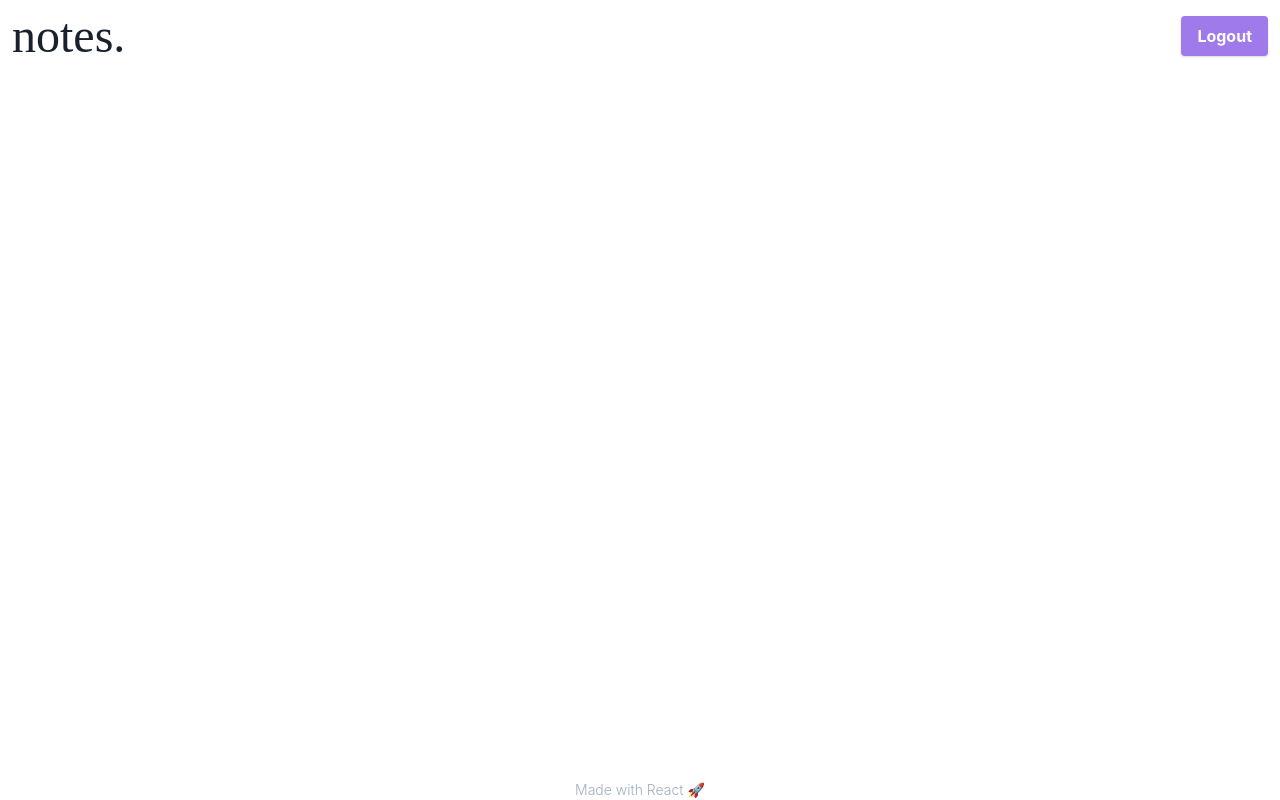
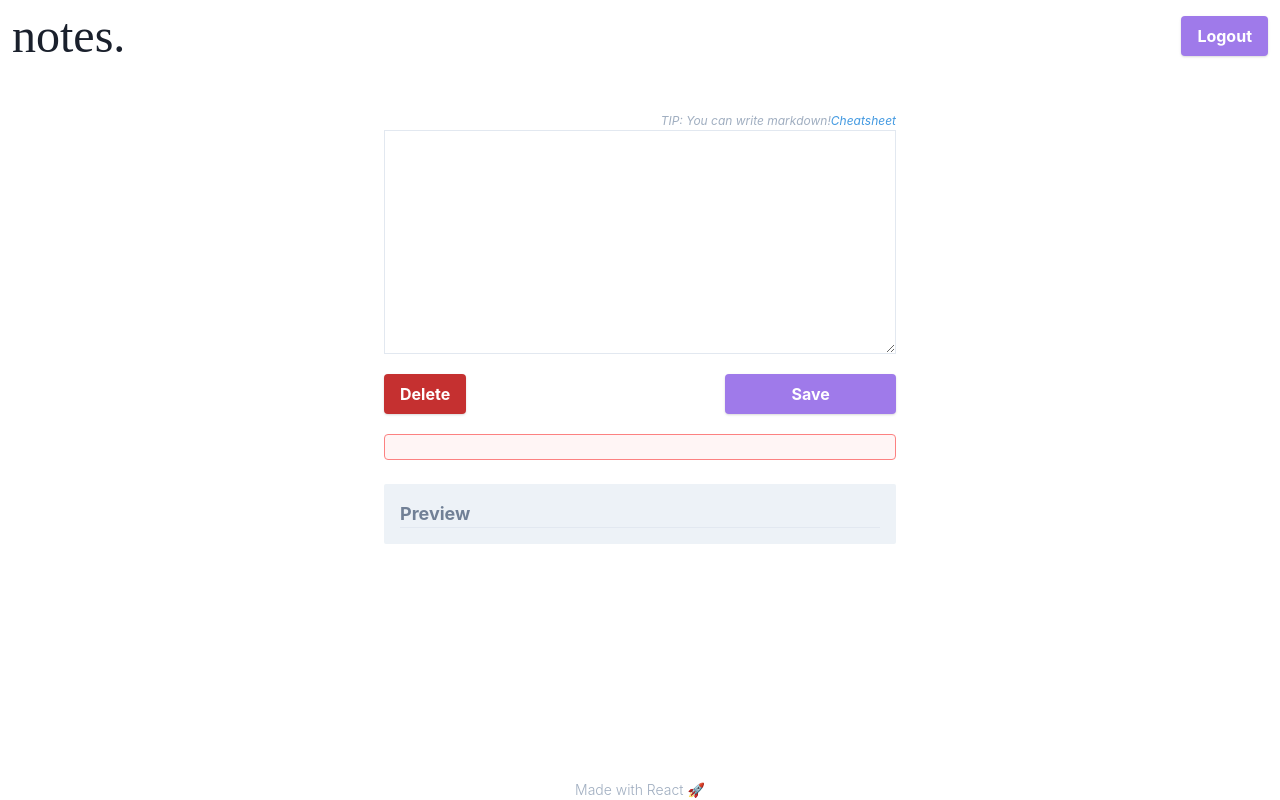
Before and after one commit to notes-app-variations/notes-react, a React (Create React App) app: page /note in a window 1280 px wide. Built offline with nearby package versions, Linux system fonts and the light colour scheme; a web font is replaced by a local one.

Commit message:
:lipstick: note layout

```diff
--- a/src/pages/note.tsx
+++ b/src/pages/note.tsx
@@ -1,9 +1,68 @@
 import React from "react"
+import { useState } from "react"
+import CategorySelector from "../components/CategorySelector"
 
 interface Props {}
 
 const Note = (props: Props) => {
-  return <div></div>
+  const [title, setTitle] = useState("")
+  const [body, setBody] = useState("")
+  const [category, setCategory] = useState("")
+  const [alert, setAlert] = useState("")
+
+  const saveNote = () => {}
+  const onEdit = () => {}
+  const updateBody = () => {}
+  const deleteNote = () => {}
+
+  return (
+    <div className="h-full  w-5/6 lg:w-2/5 m-auto">
+      <form onSubmit={saveNote} className="flex flex-col">
+        <div className="note-header flex items-end my-5">
+          <h2 onBlur={onEdit} className=" w-3/5 mr-4">
+            {title}
+          </h2>
+          <CategorySelector />
+        </div>
+        <p className="text-xs italic ml-auto text-gray-500">
+          TIP: You can write markdown!
+          <a
+            className=" text-blue-500"
+            href="https://github.com/adam-p/markdown-here/wiki/Markdown-Cheatsheet"
+          >
+            Cheatsheet
+          </a>
+        </p>
+        <textarea
+          onInput={updateBody}
+          className="border w-full h-56"
+        ></textarea>
+        <div className="flex my-5">
+          <button
+            className="btn-main bg-red-700 hover:bg-red-500"
+            onClick={deleteNote}
+          >
+            Delete
+          </button>
+          <button className="btn-main ml-auto w-1/3" type="submit">
+            Save
+          </button>
+        </div>
+        <div
+          className="bg-red-100 border border-red-400 text-red-700 px-4 py-3 rounded relative"
+          role="alert"
+        >
+          <span className="block sm:inline">{alert}</span>
+        </div>
+      </form>
+      <section className="my-6 bg-gray-200 text-gray-600 p-4 rounded-sm">
+        <h3>Preview</h3>
+        <hr />
+
+        <div v-html="compiledMarkdown"></div>
+      </section>
+    </div>
+  )
 }
 
 export default Note
```
Also changed, not shown: src/components/Note.tsx (deleted, +0 -9 lines).
